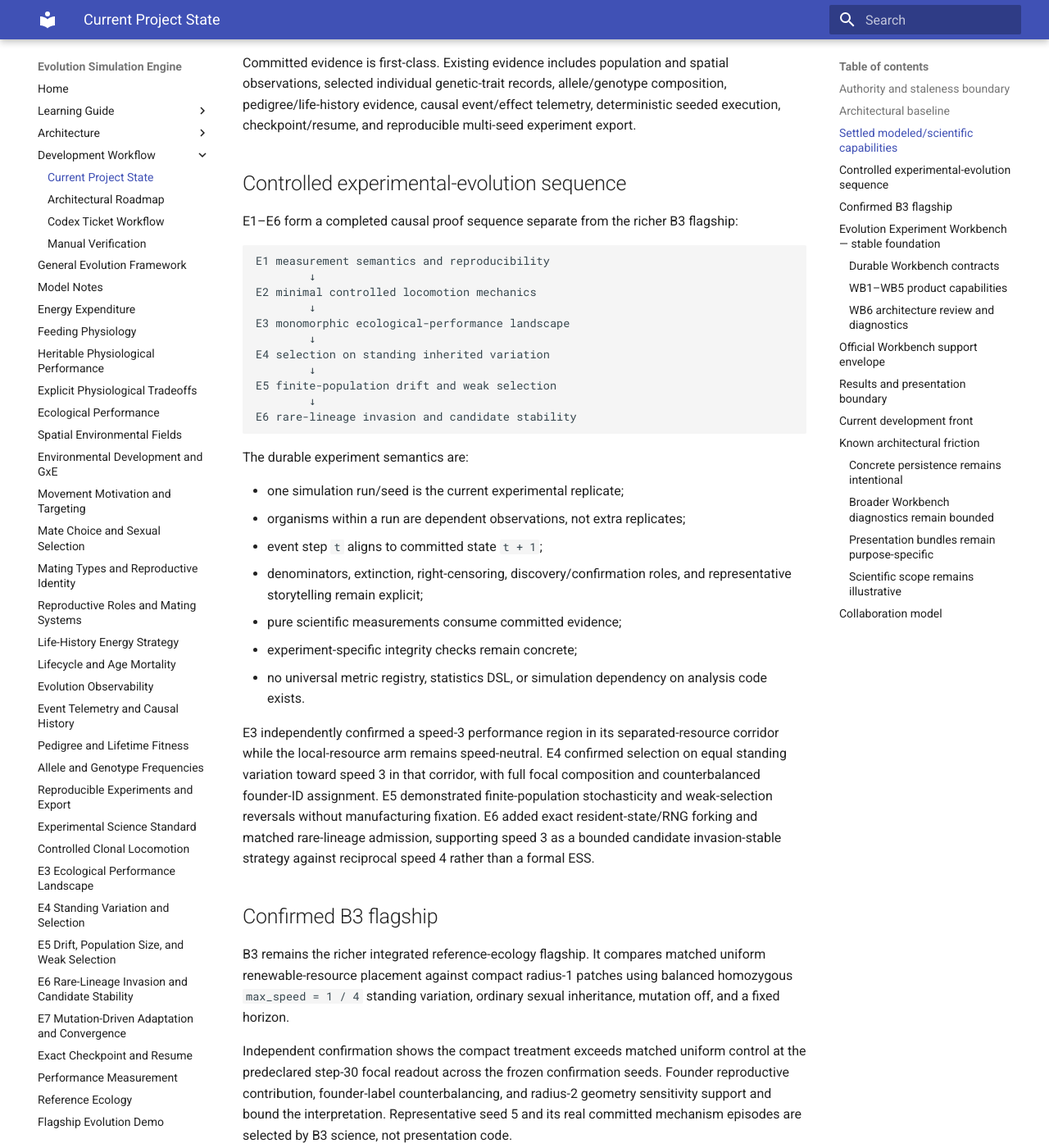
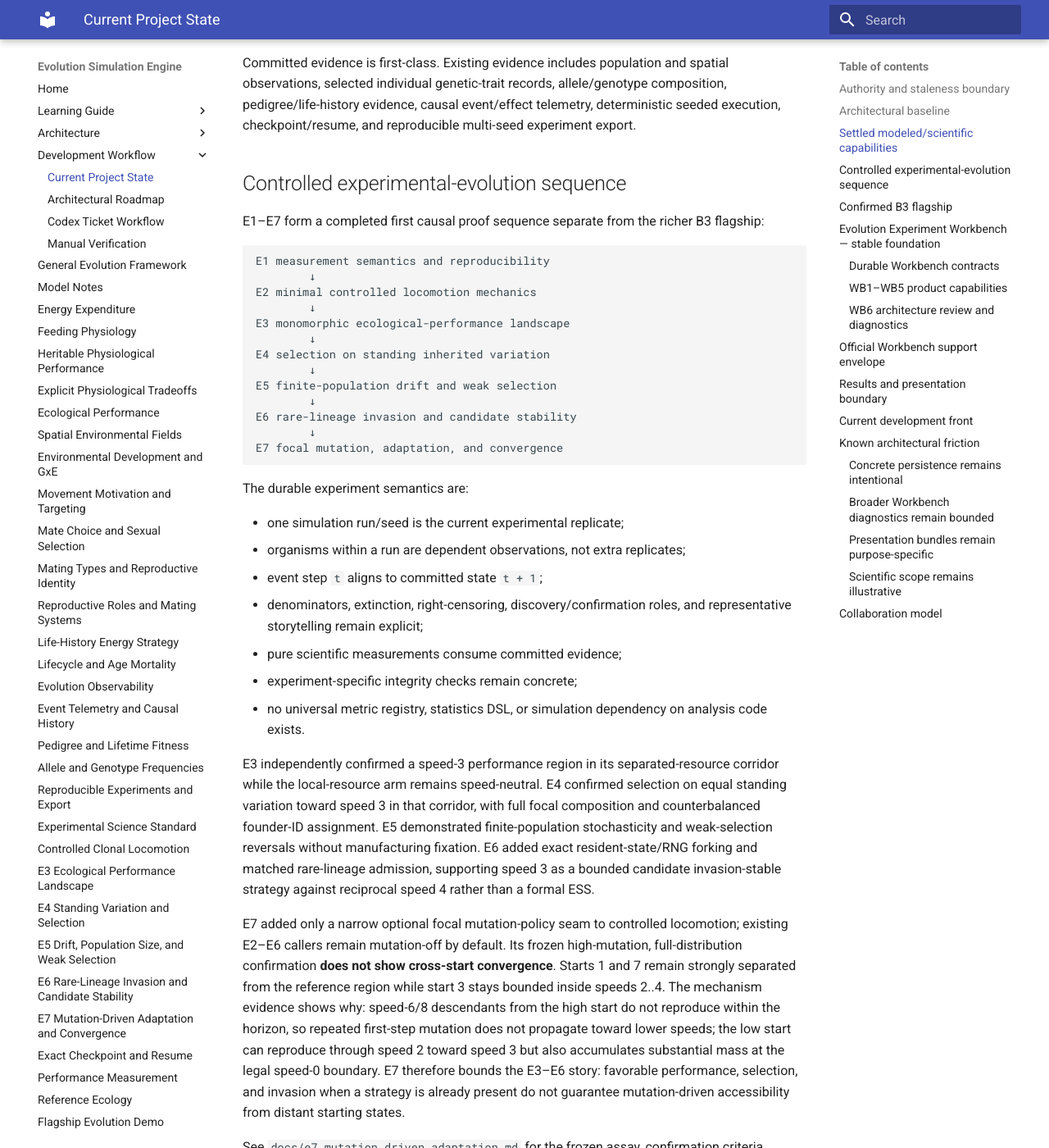
Before and after one commit to abdullahkhan57721/evolution-simulation-engine, an MkDocs documentation site: the page built from docs/development/current_state.md, in a window 1280 px wide and 1400 px high, scrolled down 1830 px. Shown: the whole window at 82% size. Built offline with MkDocs 1.6.1 and Material for MkDocs 9.7.7, drawn with Linux system fonts in a browser that asks for light colours; some of the changed text lies outside the part shown.

Commit message:
Update current state for completed E7 science

````diff
--- a/docs/development/current_state.md
+++ b/docs/development/current_state.md
@@ -86,7 +86,8 @@ experiment export.
 
 ## Controlled experimental-evolution sequence
 
-E1–E6 form a completed causal proof sequence separate from the richer B3 flagship:
+E1–E7 form a completed first causal proof sequence separate from the richer B3
+flagship:
 
 ```text
 E1 measurement semantics and reproducibility
@@ -100,6 +101,8 @@ E4 selection on standing inherited variation
 E5 finite-population drift and weak selection
         ↓
 E6 rare-lineage invasion and candidate stability
+        ↓
+E7 focal mutation, adaptation, and convergence
 ```
 
 The durable experiment semantics are:
@@ -122,6 +125,21 @@ finite-population stochasticity and weak-selection reversals without manufacturi
 fixation. E6 added exact resident-state/RNG forking and matched rare-lineage
 admission, supporting speed 3 as a bounded candidate invasion-stable strategy
 against reciprocal speed 4 rather than a formal ESS.
+
+E7 added only a narrow optional focal mutation-policy seam to controlled locomotion;
+existing E2–E6 callers remain mutation-off by default. Its frozen high-mutation,
+full-distribution confirmation **does not show cross-start convergence**. Starts 1
+and 7 remain strongly separated from the reference region while start 3 stays
+bounded inside speeds 2..4. The mechanism evidence shows why: speed-6/8 descendants
+from the high start do not reproduce within the horizon, so repeated first-step
+mutation does not propagate toward lower speeds; the low start can reproduce through
+speed 2 toward speed 3 but also accumulates substantial mass at the legal speed-0
+boundary. E7 therefore bounds the E3–E6 story: favorable performance, selection,
+and invasion when a strategy is already present do not guarantee mutation-driven
+accessibility from distant starting states.
+
+See `docs/e7_mutation_driven_adaptation.md` for the frozen assay, confirmation
+criteria, mechanism evidence, and bounded nonclaims.
 
 ## Confirmed B3 flagship
 
@@ -291,8 +309,10 @@ charts, and animation remain presentation concerns.
 
 ## Current development front
 
-The Workbench foundation is no longer the architectural development front. Future
-Workbench work should normally be one of:
+The Workbench foundation and the first E-series controlled-science program are both
+settled enough to move out of foundational architecture mode.
+
+Future Workbench work should normally be one of:
 
 ```text
 add bounded recipe
@@ -308,12 +328,13 @@ or
 add a downstream result/presentation consumer
 ```
 
-The next controlled-science direction remains **E7 — Mutation-Driven Adaptation and
-Convergence**: focal-only `max_speed` mutation, multiple predeclared starting
-conditions, explicit mutation mechanics, full trait distributions, and careful
-separation of convergence from boundary accumulation, polymorphism, directional
-change, and extinction. E7 remains independent of the Workbench unless a later
-concrete product milestone chooses to expose it.
+E7 closes the current E1–E7 causal sequence with a confirmed negative convergence
+result. Do not post-hoc lengthen, enrich, or retune E7 to manufacture convergence.
+A future controlled-science milestone should begin from a new predeclared question
+and new scientific identity. Potential pressure includes evolutionary accessibility
+across longer generational turnover, richer reproduction/resource opportunity,
+richer genetics, or changing ecology, but none of those is automatically the next
+milestone merely because E7 exposed the mechanism.
 
 Longer-term modeled fronts remain richer genetic expression, chromosome
 pairing/recombination, mating systems, development/G×E, and evolutionary ecology.
@@ -342,7 +363,7 @@ repeats while keeping renderer mechanics local.
 
 ### Scientific scope remains illustrative
 
-The reference ecology, B3 flagship, and E2–E6 controlled sequence are software and
+The reference ecology, B3 flagship, and E2–E7 controlled sequence are software and
 modeling demonstrations, not species-calibrated predictive ecological models.
 
 ## Collaboration model
````
